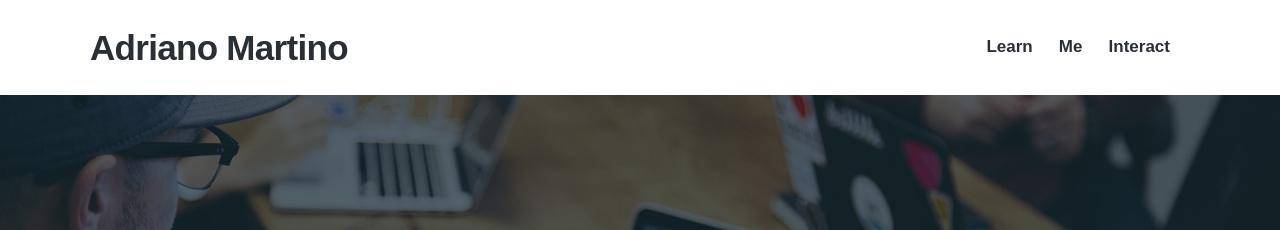
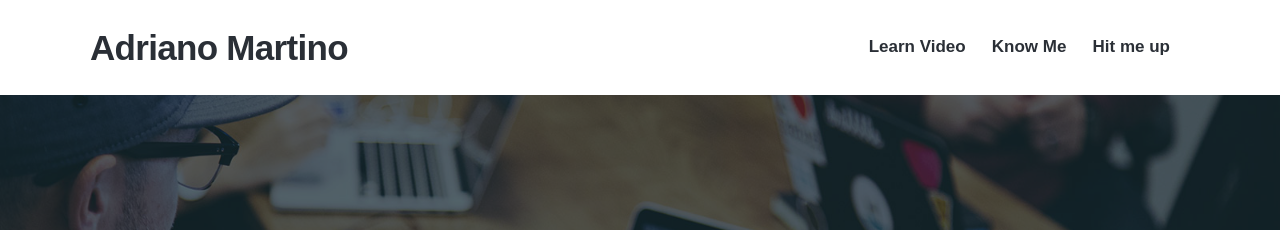
Before and after one commit to adrianomartino/amartino, a Jekyll site: the page built from _pages/thanks.md, in a window 1280 px wide. Shown: the top 230 px of the page. Built offline with Jekyll 4.4.1, drawn with Linux system fonts in a browser that asks for light colours; nearby versions of some CDN libraries; some web fonts are replaced.

Commit message:
Update settings.yml

```diff
--- a/_data/settings.yml
+++ b/_data/settings.yml
@@ -10,11 +10,11 @@ menu_settings:
   menu_items:
 #    - title: 'Experiences'
 #      url: '/'
-    - title: 'Learn'
+    - title: 'Learn Video'
       url: '/learn/'
-    - title: 'Me'
+    - title: 'Know Me'
       url: '/about'
-    - title: "Interact"
+    - title: "Hit me up"
       url: '/contact'
 
 footer_settings:
```
